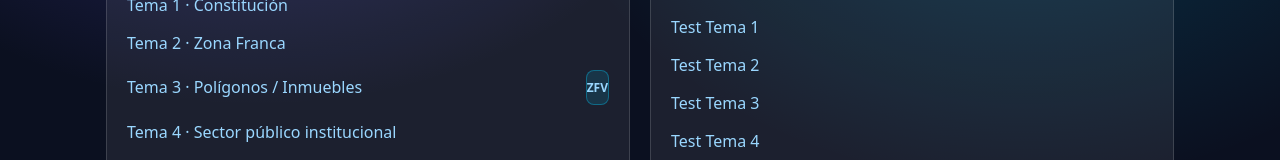
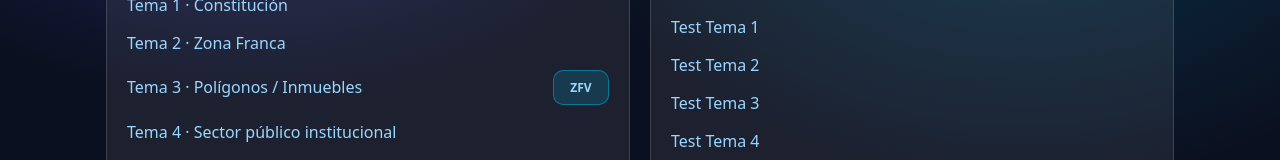
Before and after one commit to xoxeli83/opos-test, a plain HTML site: page public/index.html in a window 1280 px wide. Shown: the part 335-495 px from the top of the page. Drawn offline with Linux system fonts and the light colour scheme.

Commit message:
Update styles.css

```diff
--- a/public/styles.css
+++ b/public/styles.css
@@ -167,19 +167,24 @@ body{
 
 /* ZFV button */
 .zf-btn{
-  font-size:12px;
-  padding:4px 8px;
-  border-radius:8px;
-  border:1px solid rgba(0,207,255,.35);
-  background:rgba(0,207,255,.12);
-  color:#d9f6ff;
-  font-weight:800;
-  text-decoration:none;
-  white-space:nowrap;
+  min-width: 56px;          /* MÁS ANCHO */
+  text-align: center;       /* centra el texto */
+  padding: 6px 10px;        /* un poco más alto y ancho */
+  border-radius: 10px;      /* más “botón” */
+  border: 1px solid rgba(0,207,255,.4);
+  background: rgba(0,207,255,.15);
+  color: #d9f6ff;
+  font-weight: 800;
+  font-size: 12px;
+  text-decoration: none;
+  white-space: nowrap;
 }
+
 .zf-btn:hover{
-  background:rgba(0,207,255,.18);
+  background: rgba(0,207,255,.25);
+  transform: translateY(-1px);
 }
+
 /* Mejor alineación en menú dropdown cuando hay botones laterales */
 .menu-row{
   padding:6px 8px;
```
